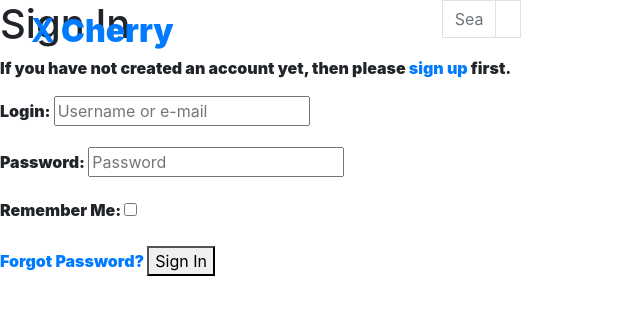
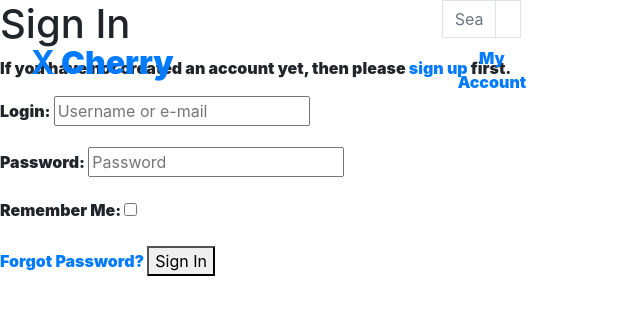
Before and after one commit to andrius-siup/cherry-on-the-cake, a Django app: page /accounts/login/ in a window 1280 px wide. Shown: the top 315 px of the page, without its empty margins (0-640 px from the left). Run offline with Django 3.2, Linux system fonts and the light colour scheme; some libraries are stand-ins or nearby versions.

Commit message:
Added link to my account page

```diff
--- a/templates/base.html
+++ b/templates/base.html
@@ -44,7 +44,7 @@
         </div>
         <!-- search panel -->
         <div class="col-12 col-lg-4 my-auto py-1 py-lg-0">
-            <form method="GET" action="{% url 'products' %}">
+            <form method="GET" action="">
                 <div class="input-group w-100">
                     <input class="form-control border border-black rounded-0" type="text" name="q" placeholder="Search our site">
                     <div class="input-group-append">
@@ -59,7 +59,14 @@
         </div>
         <div class="col-12 col-lg-4 my-auto py-1 py-lg-0">
             <ul class="list-inline list-unstyled text-center text-lg-right my-0">
-                    <li class="list-inline-item dropdown"></li>
+                    <li class="list-inline-item dropdown">
+                        <a class="text-black nav-link" href="#" id="user-options" data-toggle="dropdown" aria-haspopup="true" aria-expanded="false">
+                            <div class="text-center">
+                                <div><i class="fas fa-user fa-lg"></i></div>
+                                <p class="my-0">My Account</p>
+                            </div>
+                        </a>
+                    </li>
                     <li class="list-inline-item"></li>
             </ul>
         </div>
```
